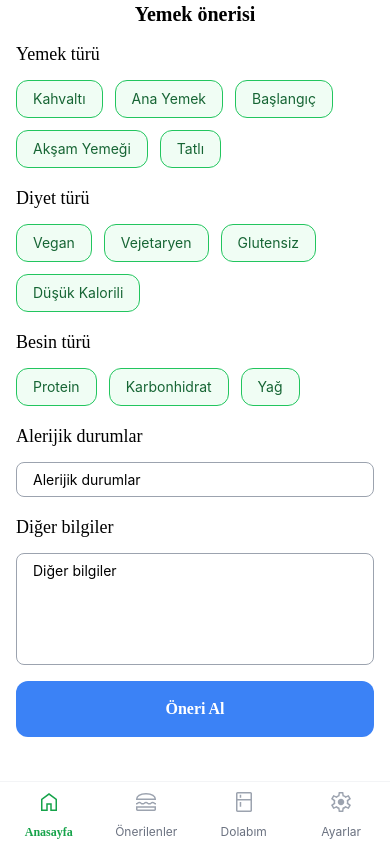
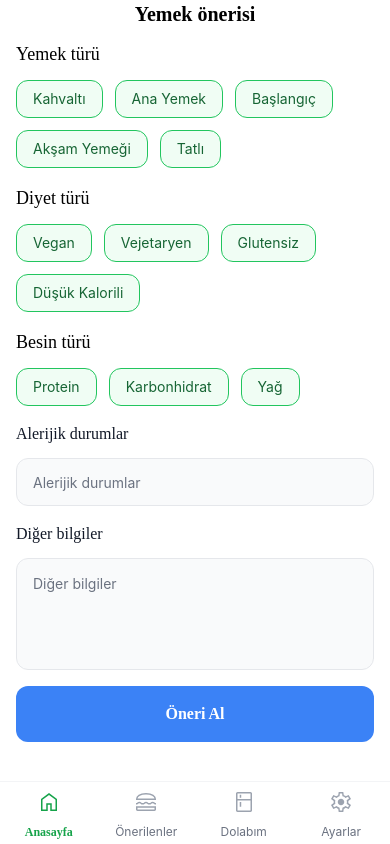
Before and after one commit to phoique/ai-tarifleri, a React Native app: screen /home in a window 390 px wide. Built offline with nearby package versions, Linux system fonts and the light colour scheme; no server answers; what expo-localization, react-native-mmkv would draw is missing.

Commit message:
keyboard fix & input ui improve

```diff
--- a/src/components/Container.jsx
+++ b/src/components/Container.jsx
@@ -1,5 +1,5 @@
 import classNames from 'classnames';
-import { ScrollView } from 'react-native';
+import { ScrollView, KeyboardAvoidingView, Platform } from 'react-native';
 import { SafeAreaView } from 'react-native-safe-area-context';
 
 const Container = ({ edges, children, isScrollable, className, header }) => {
@@ -12,7 +12,13 @@ const Container = ({ edges, children, isScrollable, className, header }) => {
 					className,
 				])}>
 				{header}
-				<ScrollView showsVerticalScrollIndicator={false}>{children}</ScrollView>
+				<KeyboardAvoidingView
+					behavior={Platform.OS === 'ios' ? 'padding' : 'height'}
+					className='flex-1'>
+					<ScrollView showsVerticalScrollIndicator={false}>
+						{children}
+					</ScrollView>
+				</KeyboardAvoidingView>
 			</SafeAreaView>
 		);
 	}
@@ -24,7 +30,11 @@ const Container = ({ edges, children, isScrollable, className, header }) => {
 				className,
 			])}>
 			{header}
-			{children}
+			<KeyboardAvoidingView
+				behavior={Platform.OS === 'ios' ? 'padding' : 'height'}
+				className='flex-1'>
+				{children}
+			</KeyboardAvoidingView>
 		</SafeAreaView>
 	);
 };
--- a/src/components/form/Input.jsx
+++ b/src/components/form/Input.jsx
@@ -42,9 +42,17 @@ const Input = ({
 		<View>
 			<TextInput
 				className={classNames(
-					'rounded-lg border border-gray-400 px-4 py-2 font-normal text-black dark:text-white',
-					{ 'border-red-600': error, [props.className]: props.className },
+					'h-12 rounded-xl border bg-gray-50 px-4 font-normal',
+					'border-gray-200 text-gray-900',
+					'dark:border-gray-700 dark:bg-gray-800 dark:text-white',
+					'focus:border-blue-500 dark:focus:border-blue-400',
+					{
+						'border-red-500 dark:border-red-500': error,
+						'bg-gray-100 dark:bg-gray-900': !editable,
+						[props.className]: props.className,
+					},
 				)}
+				placeholderTextColor={props.theme === 'dark' ? '#9ca3af' : '#6b7280'}
 				onBlur={handleOnBlur}
 				secureTextEntry={secureTextEntry}
 				placeholder={placeholder}
@@ -57,10 +65,7 @@ const Input = ({
 				numberOfLines={numberOfLines}
 			/>
 			{error && (
-				<Text
-					className={classNames('mt-2 ml-2 font-normal text-red-600 text-xs', {
-						[errorClassName]: errorClassName,
-					})}>
+				<Text className='mt-1.5 ml-1 font-normal text-red-500 text-xs'>
 					{error}
 				</Text>
 			)}
--- a/src/components/form/InputArea.jsx
+++ b/src/components/form/InputArea.jsx
@@ -6,7 +6,7 @@ const InputArea = ({
 	placeholder,
 	value,
 	onChange,
-	editable,
+	editable = true,
 	onBlur,
 	numberOfLines = 4,
 	error,
@@ -33,8 +33,14 @@ const InputArea = ({
 		<View>
 			<TextInput
 				className={classNames(
-					'h-28 rounded-lg border border-gray-400 px-4 py-2 font-normal text-black dark:text-white',
-					{ 'border-red-600': error },
+					'min-h-28 rounded-xl border bg-gray-50 p-4 font-normal',
+					'border-gray-200 text-gray-900',
+					'dark:border-gray-700 dark:bg-gray-800 dark:text-white',
+					'focus:border-blue-500 dark:focus:border-blue-400',
+					{
+						'border-red-500 dark:border-red-500': error,
+						'bg-gray-100 dark:bg-gray-900': !editable,
+					},
 				)}
 				onBlur={onBlur(name)}
 				placeholder={placeholder}
@@ -44,13 +50,11 @@ const InputArea = ({
 				onFocus={handleFocus}
 				multiline={true}
 				numberOfLines={numberOfLines}
+				placeholderTextColor={props.theme === 'dark' ? '#9ca3af' : '#6b7280'}
 				{...props}
 			/>
 			{error && (
-				<Text
-					className={classNames('mt-2 ml-2 font-normal text-red-600 text-xs', {
-						[errorClassName]: errorClassName,
-					})}>
+				<Text className='mt-1.5 ml-1 font-normal text-red-500 text-xs'>
 					{error}
 				</Text>
 			)}
--- a/src/components/form/InputLabel.jsx
+++ b/src/components/form/InputLabel.jsx
@@ -3,7 +3,7 @@ import { Text, View } from 'react-native';
 const InputLabel = ({ title, children }) => {
 	return (
 		<View>
-			<Text className='mb-3 font-medium text-black text-lg dark:text-white'>
+			<Text className='mb-3 font-medium text-base text-gray-900 dark:text-white'>
 				{title}
 			</Text>
 			{children}
--- a/src/screens/recommendations/components/Search.jsx
+++ b/src/screens/recommendations/components/Search.jsx
@@ -16,10 +16,7 @@ const Search = ({ search, setSearch }) => {
 
 	return (
 		<>
-			<Icon
-				name='Search'
-				className='absolute top-2 left-2 text-black dark:text-white'
-			/>
+			<Icon name='Search' className='absolute top-3 left-2 z-10 text-black' />
 			<Input
 				name='search'
 				placeholder={t('form.search')}
@@ -27,11 +24,13 @@ const Search = ({ search, setSearch }) => {
 				onChange={handleSearch}
 				className='px-8'
 			/>
-			<Button
-				className='absolute top-2 right-2 px-0 py-0'
-				onPress={handleClear}>
-				<Icon name='Close' className='text-black dark:text-white' />
-			</Button>
+			{search && (
+				<Button
+					className='absolute top-3 right-2 px-0 py-0'
+					onPress={handleClear}>
+					<Icon name='Close' className='text-black dark:text-white' />
+				</Button>
+			)}
 		</>
 	);
 };
--- a/src/services/storage.js
+++ b/src/services/storage.js
@@ -40,7 +40,6 @@ export const getFoodRecommendation = (id) => {
 		return null;
 	}
 	const foodRecommendation = getFoodRecommendationEntries();
-	console.log(foodRecommendation);
 	return foodRecommendation[id] || null;
 };
 
```
